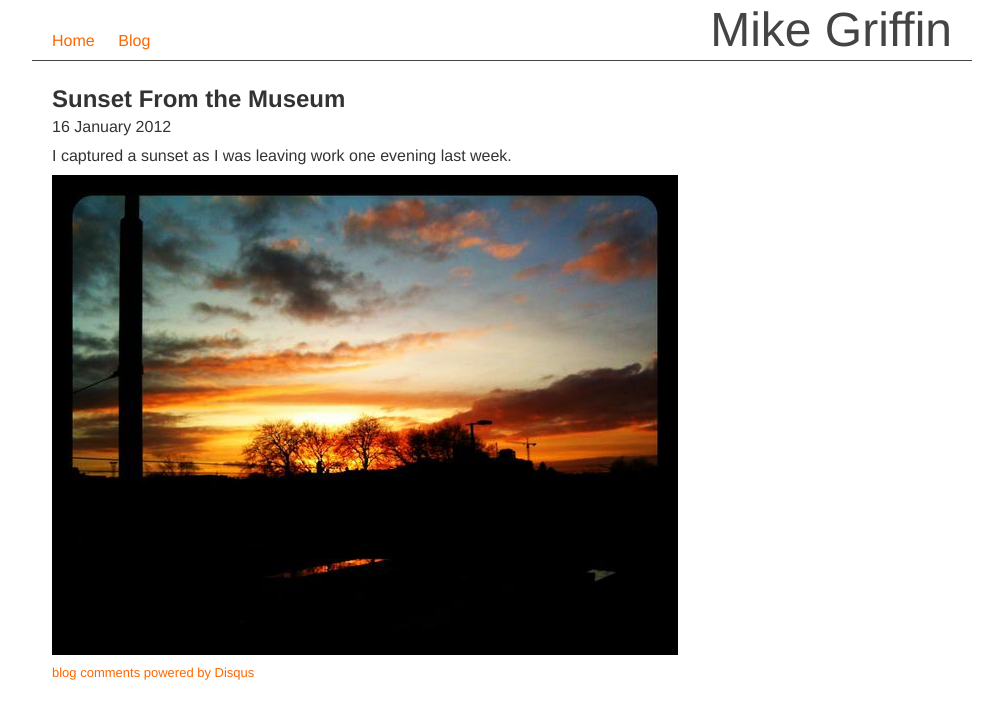
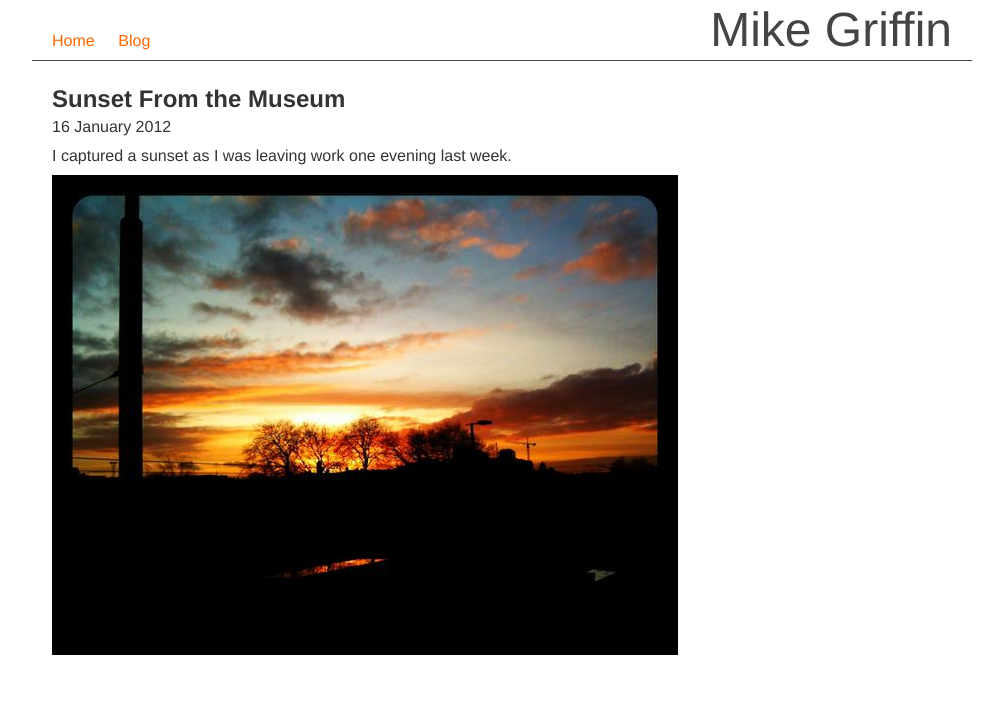
Before and after one commit to mgriffin/mikegriffin, a Jekyll site: the page built from _posts/2012-01-16-sunset-from-the-museum.markdown, in a window 1280 px wide. Shown: the top 719 px of the page, without its empty margins (138-1141 px from the left). Built offline with Jekyll 4.4.1, drawn with Linux system fonts in a browser that asks for light colours; Markdown is read by kramdown in place of the engine named in the settings; comment, search, counter and statistics services are not loaded; some of the changed lines change nothing that is shown.

Commit message:
removing disqus comments

```diff
--- a/_layouts/post.html
+++ b/_layouts/post.html
@@ -8,30 +8,5 @@
     <p class="date">{{ page.date | date: '%d %B %Y' }}</p>
     {{ content }}
 
-<!-- Place this render call where appropriate -->
-<script type="text/javascript">
-  window.___gcfg = {lang: 'en-GB'};
-
-  (function() {
-    var po = document.createElement('script'); po.type = 'text/javascript'; po.async = true;
-    po.src = 'https://apis.google.com/js/plusone.js';
-    var s = document.getElementsByTagName('script')[0]; s.parentNode.insertBefore(po, s);
-  })();
-</script>
-
-<div id="disqus_thread"></div>
-<script type="text/javascript">
-    /* * * CONFIGURATION VARIABLES: EDIT BEFORE PASTING INTO YOUR WEBPAGE * * */
-    var disqus_shortname = 'mikegriffin'; // required: replace example with your forum shortname
-
-    /* * * DON'T EDIT BELOW THIS LINE * * */
-    (function() {
-        var dsq = document.createElement('script'); dsq.type = 'text/javascript'; dsq.async = true;
-        dsq.src = 'http://' + disqus_shortname + '.disqus.com/embed.js';
-        (document.getElementsByTagName('head')[0] || document.getElementsByTagName('body')[0]).appendChild(dsq);
-    })();
-</script>
-<noscript>Please enable JavaScript to view the <a href="http://disqus.com/?ref_noscript">comments powered by Disqus.</a></noscript>
-<a href="http://disqus.com" class="dsq-brlink">blog comments powered by <span class="logo-disqus">Disqus</span></a>
   </div>
 </div>
```
